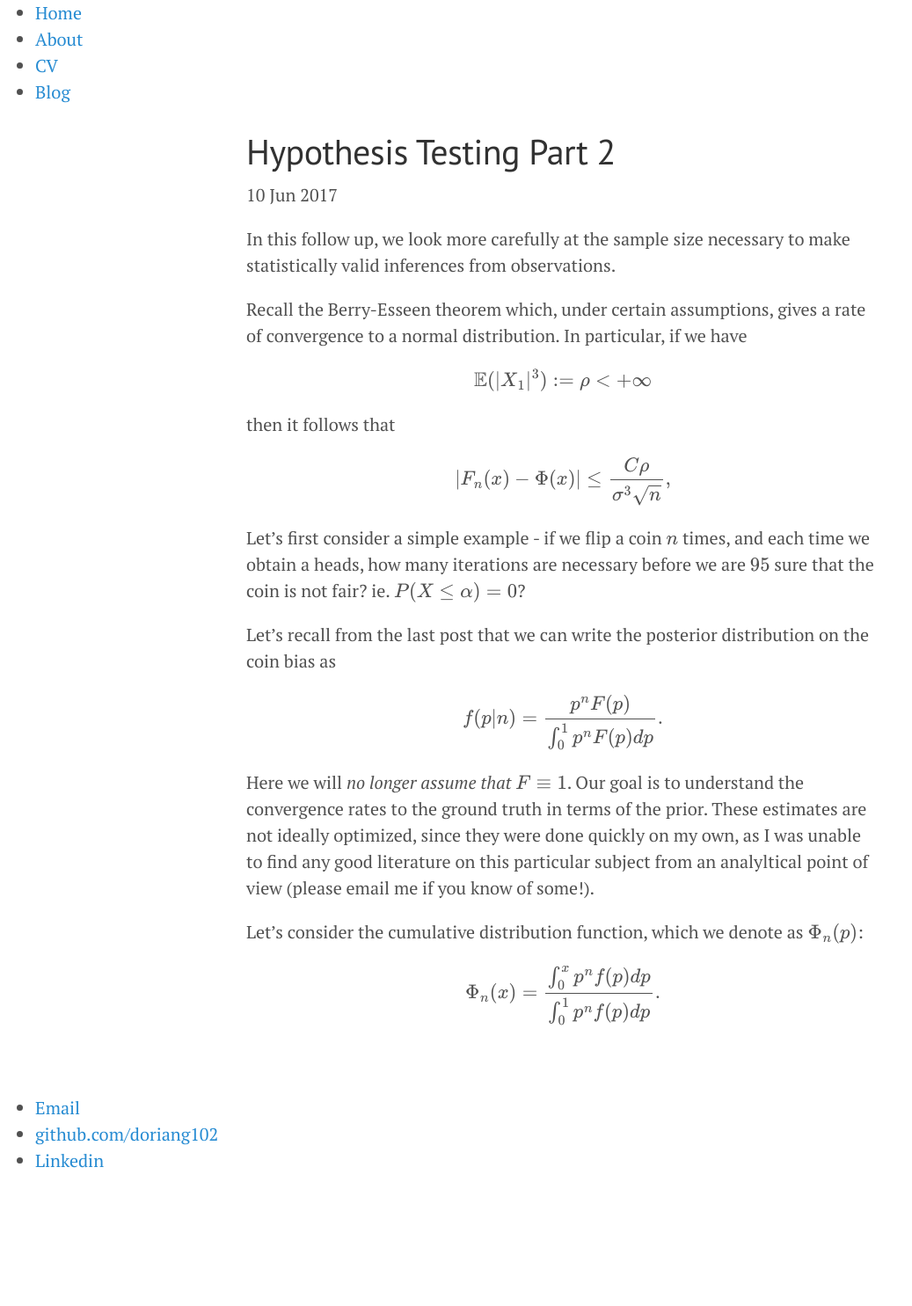
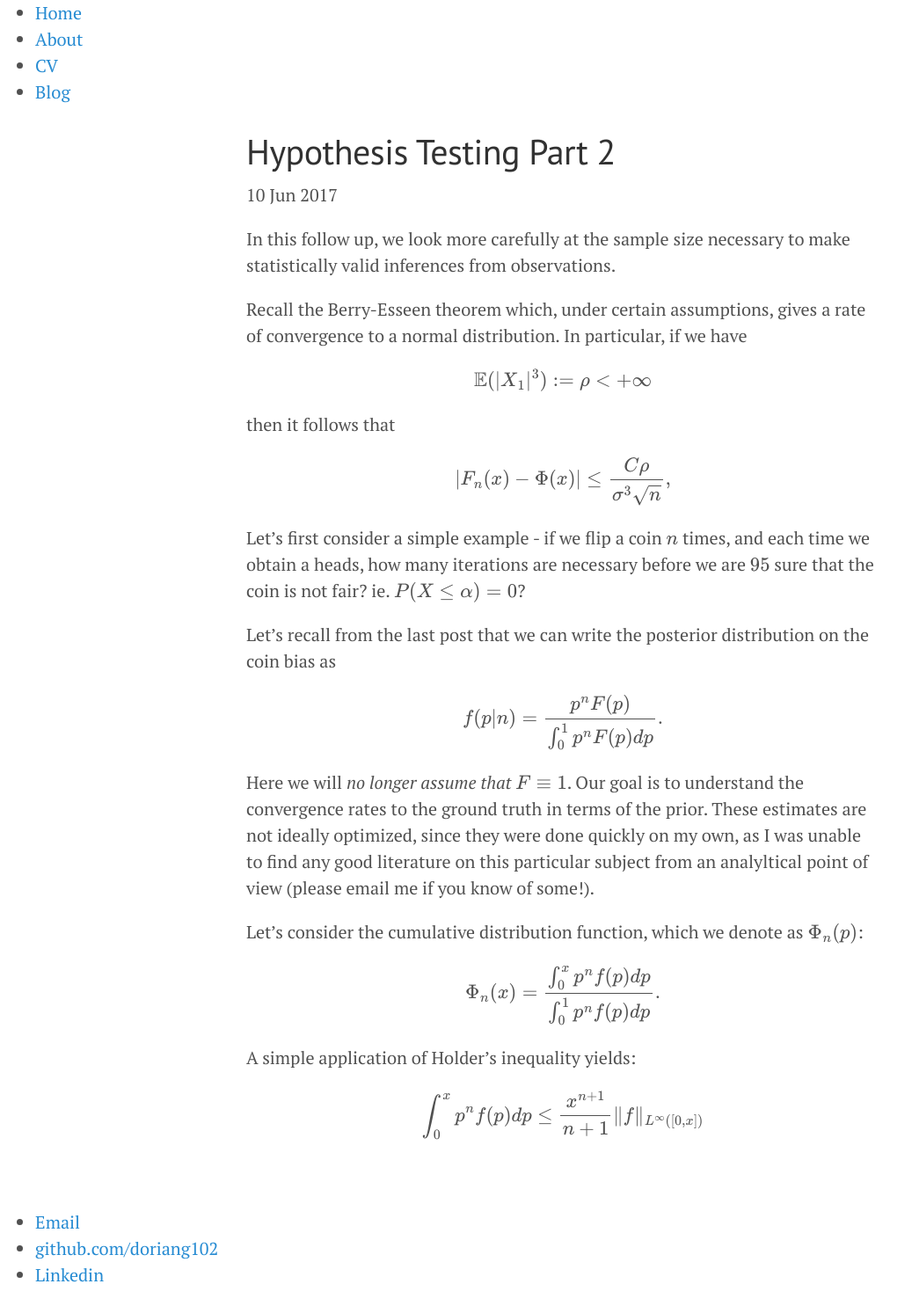
Before and after one commit to doriang102/doriang102.github.io, a Jekyll site: the page built from _posts/2017-06-10-hypothesis-testing-part-2.md, in a window 1280 px wide. Shown: the whole page at 88% size, without its empty margins (0-1037 px from the left). Built offline with Jekyll 4.4.1, drawn with Linux system fonts in a browser that asks for light colours; our own code applies the rules of GitHub Pages for plain Markdown files; formulas are drawn with MathJax 3; before the commit the page ends 1355 px from its top, so only the background shows below that.

Commit message:
Update 2017-06-10-hypothesis-testing-part-2.md

```diff
--- a/_posts/2017-06-10-hypothesis-testing-part-2.md
+++ b/_posts/2017-06-10-hypothesis-testing-part-2.md
@@ -21,3 +21,7 @@ Here we will *no longer assume that $$F \equiv 1$$*. Our goal is to understand t
 Let's consider the cumulative distribution function, which we denote as $$\Phi_n(p)$$:
 
 $$ \Phi_n(x) = \frac{\int_0^x p^n f(p) dp }{\int_0^1 p^n f(p) dp}. $$
+
+A simple application of Holder's inequality yields:
+
+$$ \int_0^x p^n f(p) dp \leq \frac{x^{n+1}}{n+1}\|f\|_{L^{\infty}([0,x])}   $$
```
